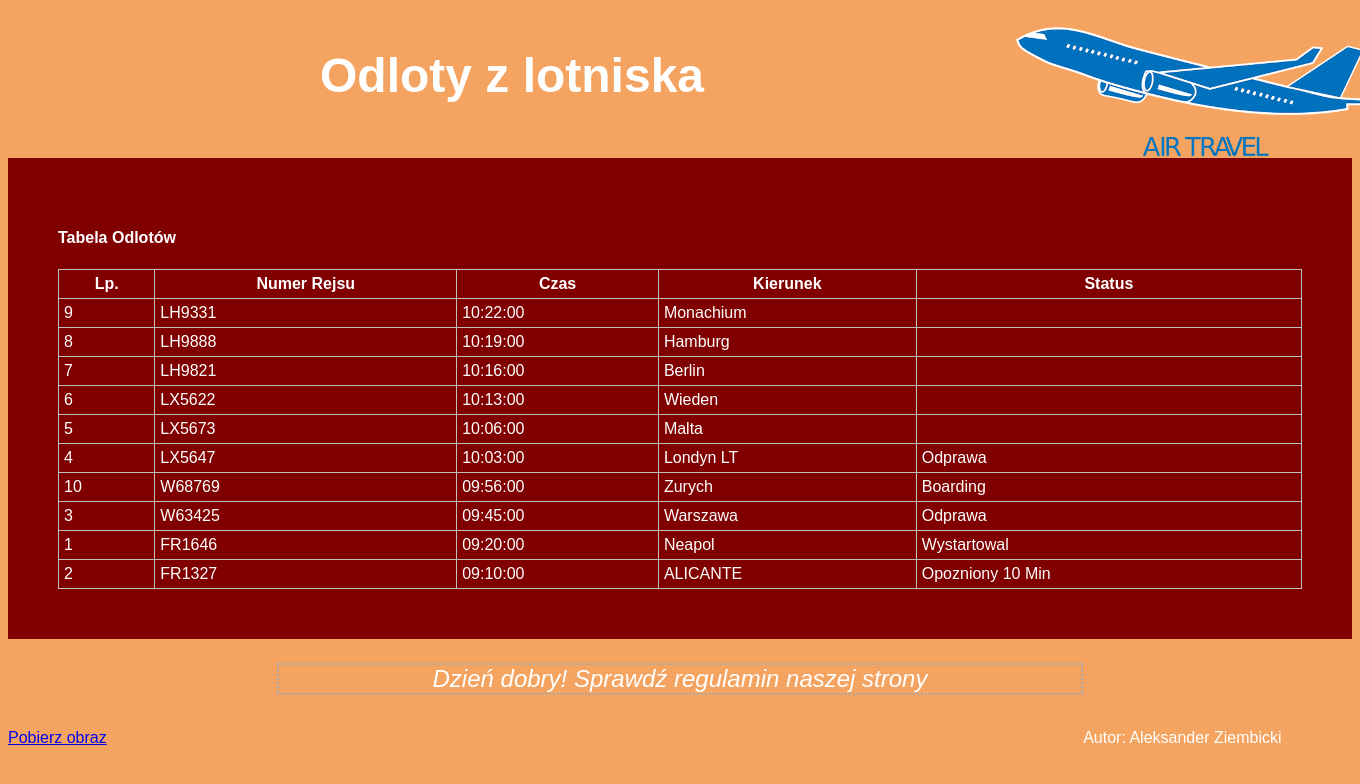
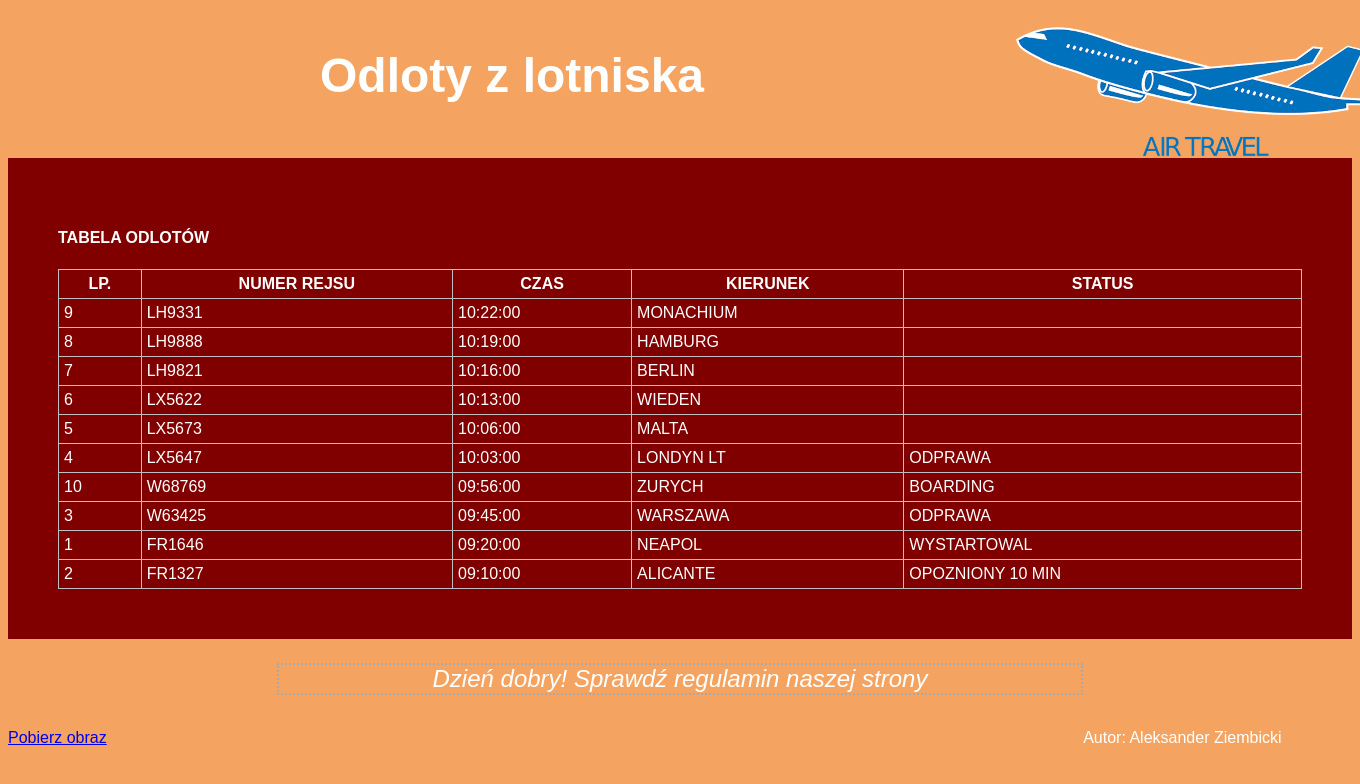
Before and after one commit to Oz017/5C_Prac_Aplik_Web_2023_2024, a PHP site: page /airport.php in a window 1360 px wide; the page is wider, and only the part inside the window is pictured. Shown: the top 784 px of that part. Run offline with PHP 8.4, Linux system fonts and the light colour scheme; data comes from the database, SQL or seed files in the repository.

Commit message:
zmiana w styl6.css

```diff
--- a/26_10_2023/styl6.css
+++ b/26_10_2023/styl6.css
@@ -16,7 +16,7 @@ main{
     clear: both;
     background-color: rgb(128, 00, 00);
     padding: 50px;
-    text-transform: capitalize;
+    text-transform: uppercase;
 }
 
 #leftFooter, #rightFooter{
```
